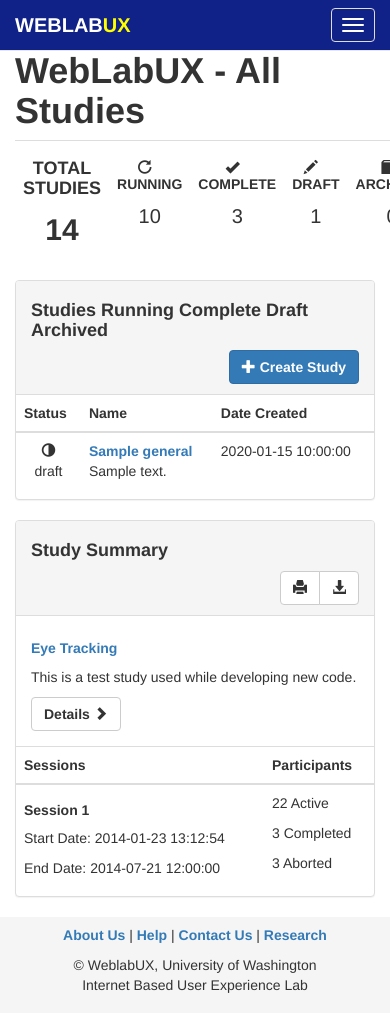
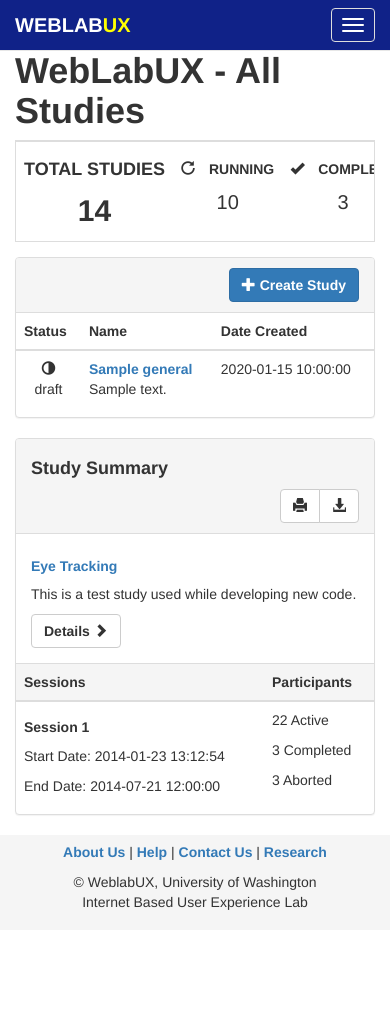
Before and after one commit to weblabux/wluxui, a PHP site: page / in a window 390 px wide; the page is wider, and only the part inside the window is pictured. After the commit the page ends 910 px from the top of that part, so only its background shows below. Run offline with PHP 8.4, Linux system fonts and the light colour scheme; tables that the repository leaves empty hold one stand-in row (values such as "Sample post"); some libraries are stand-ins or nearby versions.

Commit message:
all tables are responsive and added additional panels and content to all studies page

```diff
--- a/templates/dynamicpages/allstudies.twig
+++ b/templates/dynamicpages/allstudies.twig
@@ -5,6 +5,7 @@
 <h1>{{ pageData.title }}</h1>
       <div class="row">
         <div class="col-md-8">
+            <div class="table-responsive">
               <table class="table">
                 <tbody>
                   <tr class="text-center">
@@ -31,17 +32,12 @@
                   </tr>
                 </tbody>
               </table>
+            </div>
           <div class="panel panel-default">
-            <div class="panel-heading">
-              <div class="row">
-                <div class="col-md-8">
-                  <h4>Studies Running Complete Draft Archived</h4>
-                </div>
-                <div class="col-md-4 text-right">
+            <div class="panel-heading text-right">
                 <a href="/newstudy.php"><button type="button" class="btn btn-primary"><span class="glyphicon glyphicon-plus"></span> Create Study</button></a>
             </div>
-              </div>
-            </div>
+            <div class="table-responsive">
               <table class="table table-hover">
                 <thead>
                   <tr>
@@ -66,6 +62,7 @@
   			    {% endfor %}
                 </tbody>
               </table>
+            </div>
           </div>
         </div>
         <div class="col-md-4">
@@ -94,9 +91,10 @@
                 </div>
               </div>
             </div>
+            <div class="table-responsive">
               <table class="table table-hover">
                 <thead>
-                <tr>
+                  <tr class="active">
                     <th>Sessions</th>
                     <th>Participants</th>
                   </tr>
@@ -117,6 +115,7 @@
                 </tbody>
               </table>
             </div>
+          </div>
 <!--
           <div class="panel panel-default">
             <div class="panel-heading">
```
Lines whose indentation alone changed are shown as unchanged.
